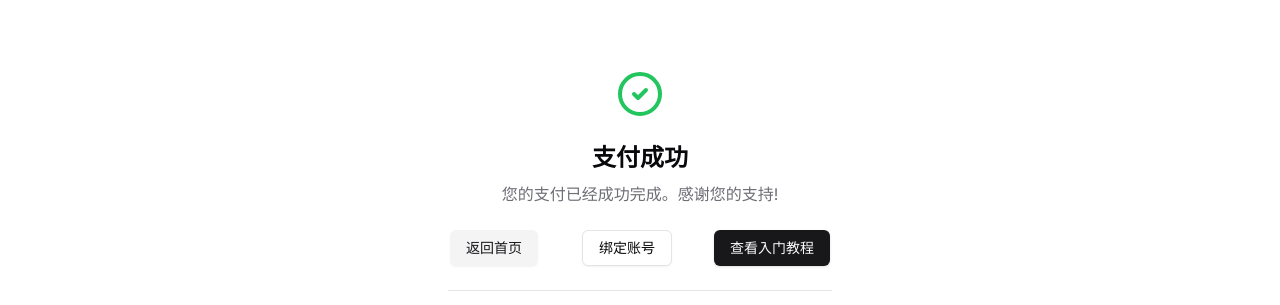
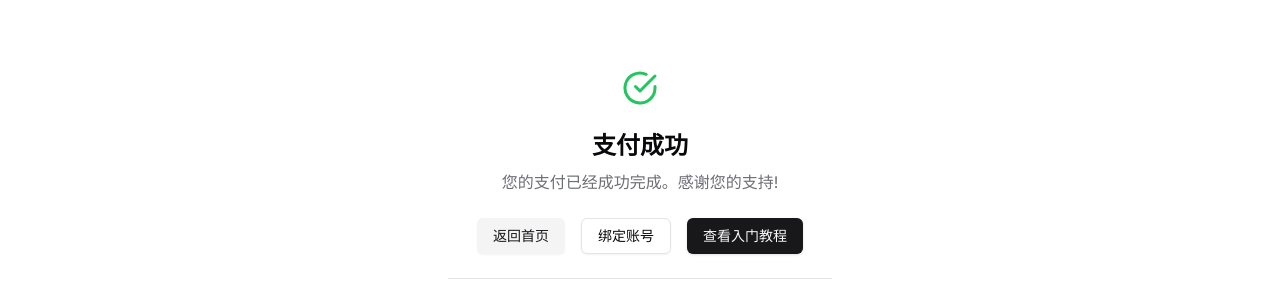
Before and after one commit to ShiningAI/harvest-webapp, a Next.js app: page /en/payment/success in a window 1280 px wide. Shown: the part 131-436 px from the top of the page. Built offline with nearby package versions, Linux system fonts and the light colour scheme; no server answers.

Commit message:
feat: 更新支付成功页面，替换图标并调整按钮布局以优化用户体验

```diff
--- a/app/[locale]/(webapp)/payment/success/page.tsx
+++ b/app/[locale]/(webapp)/payment/success/page.tsx
@@ -1,5 +1,5 @@
 import { Button } from "@/components/ui/button";
-import { CircleCheckIcon } from "lucide-react";
+import { CheckCircleIcon, CircleCheckIcon } from "lucide-react";
 import { Separator } from "@/components/ui/separator";
 import Link from "next/link";
 import { QRCode } from "./QRCode";
@@ -12,21 +12,23 @@ export const metadata: Metadata = {
 export const runtime = "edge";
 const PaymentSuccess = () => {
   return (
-    <div className="flex flex-col items-center justify-center gap-6 py-12 md:py-36">
-      <CircleCheckIcon className="size-12 text-green-500" />
+    <div className="flex flex-col items-center justify-center gap-6 py-8 md:py-36">
+      <CheckCircleIcon className="size-9 text-green-500" />
       <div className="space-y-2 text-center">
         <h2 className="text-2xl font-bold">支付成功</h2>
         <p className="text-muted-foreground">
           您的支付已经成功完成。感谢您的支持!
         </p>
       </div>
-      <div className="grid grid-cols-2 md:grid-cols-3 gap-4">
+      <div className="flex flex-col items-center md:flex-row gap-4">
+        <div className="flex gap-4">
           <Link href="/">
             <Button variant="secondary">返回首页</Button>
           </Link>
           <Link href="/user/accounts">
             <Button variant="outline">绑定账号</Button>
           </Link>
+        </div>
         <Link
           href="https://mp.weixin.qq.com/s/TyRMsprIZskL46zYnK7rEA"
           target="_blank"
```
Lines whose indentation alone changed are shown as unchanged.
